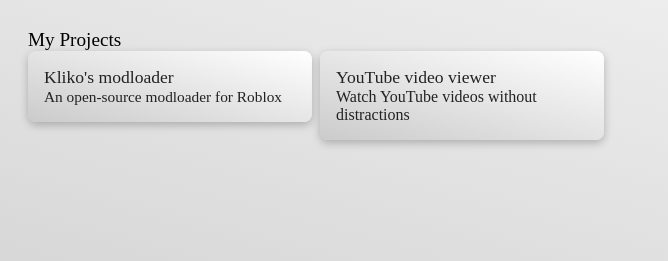
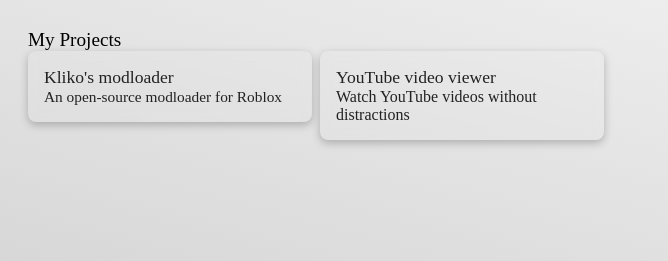
Before and after one commit to TheKliko/about-me, a plain HTML site: page index.html in a window 1280 px wide. Shown: the part 408-669 px from the top of the page, 612-1280 px from the left. Drawn offline with Linux system fonts and the light colour scheme; a web font is replaced by a local one.

Commit message:
Update style.css

```diff
--- a/CSS/style.css
+++ b/CSS/style.css
@@ -92,7 +92,8 @@ a:hover {
     width: calc(419.34px - 2* var(--card-box-padding));
     height: calc(232.02px - 2* var(--card-box-padding));
 
-    background: var(--main-content-background);
+    background: #0000;
+    backdrop-filter: blur(5px);
     padding: 16px;
     border-radius: 8px;
     box-shadow: var(--main-content-box-shadow);
```
